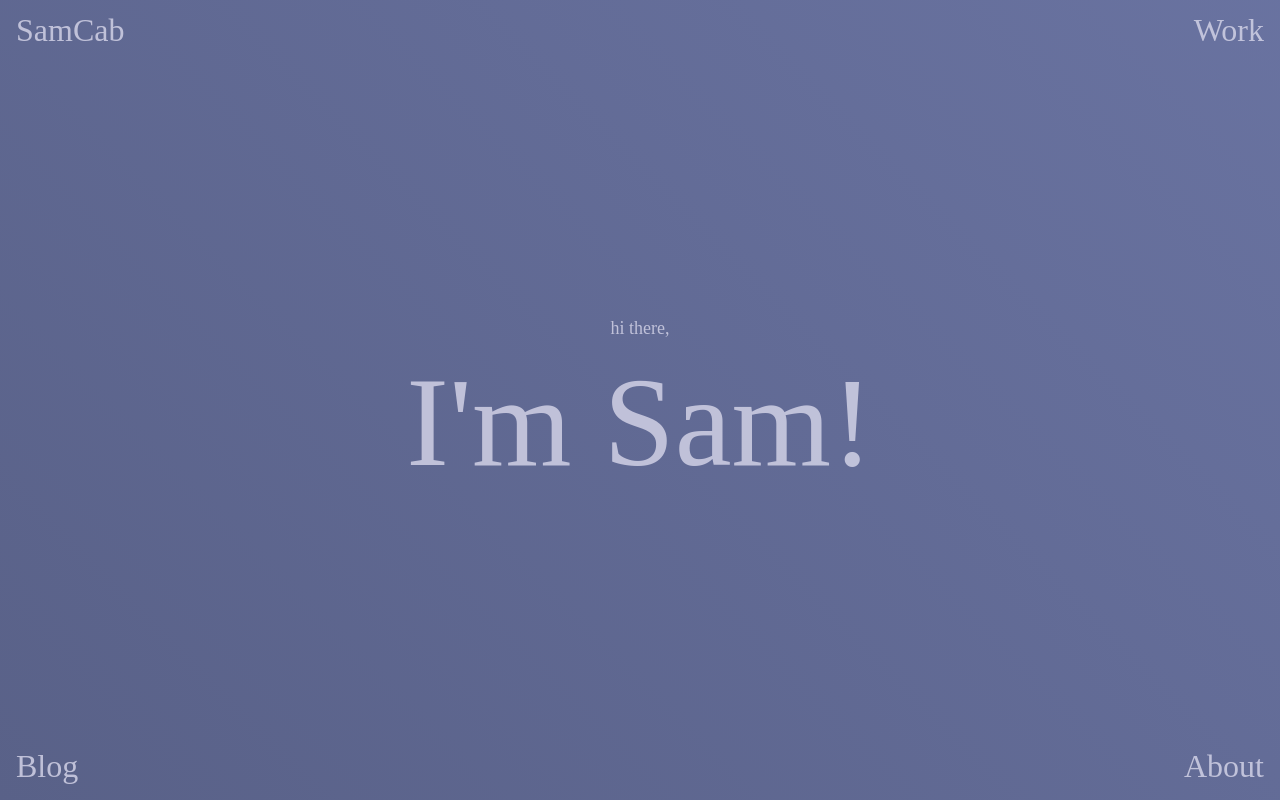
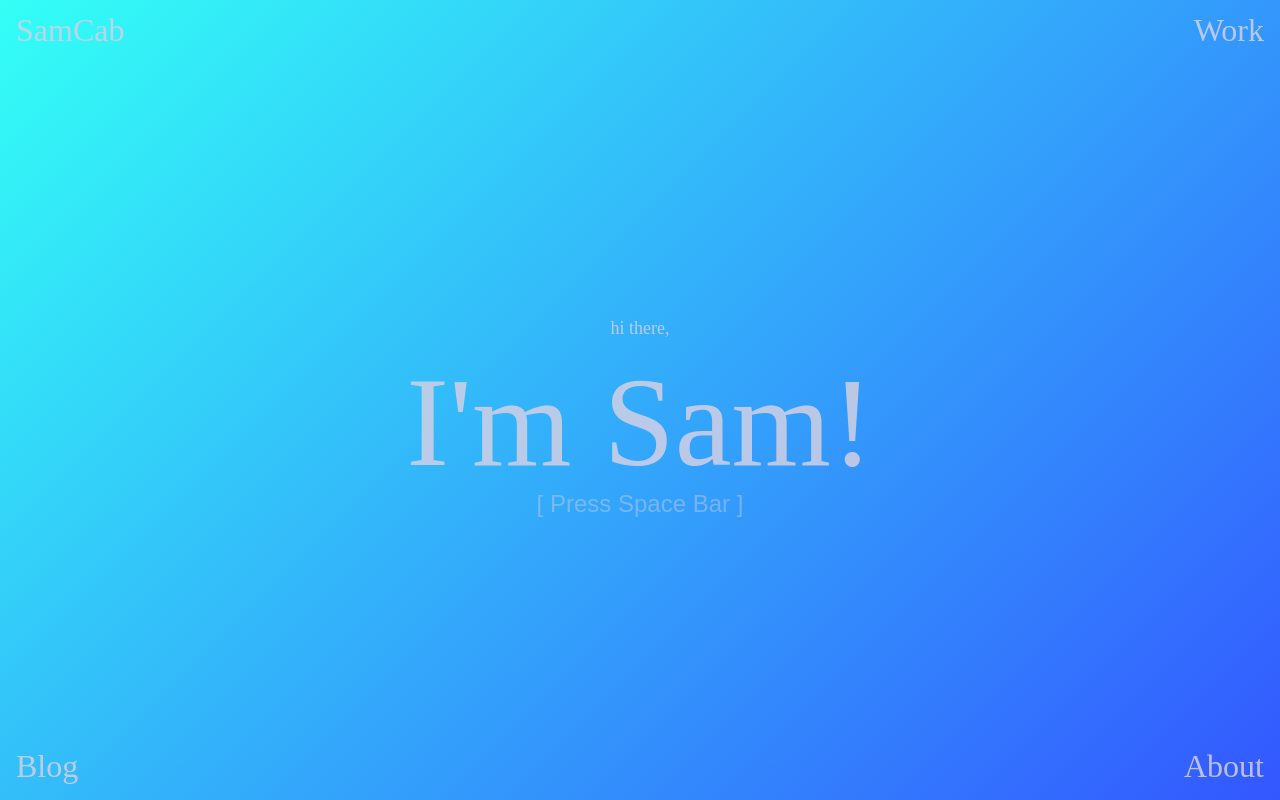
Before and after one commit to samanthacabrera/portfolio, a React (Create React App) app: page / in a window 1280 px wide. Shown: the top 800 px of the page. Built offline with nearby package versions, Linux system fonts and the light colour scheme.

Commit message:
added background randomizer

```diff
--- a/src/About.js
+++ b/src/About.js
@@ -1,22 +1,7 @@
-import React, { useState, useEffect } from "react";
-import LoadingScreen from "./Loading";
+import React from "react";
 import me from "./IMG_0897.JPG";
 
 function About() {
-  const [loading, setLoading] = useState(true);
-
-  useEffect(() => {
-    const timer = setTimeout(() => {
-      setLoading(false);
-    }, 2000); // Simulate loading for 2 seconds
-
-    return () => clearTimeout(timer);
-  }, []);
-
-  if (loading) {
-    return <LoadingScreen />;
-  }
-
   return (
     <section className="flex flex-col justify-center items-center">
       <div className="text-center w-1/2 space-y-20 md:m-40 m-12">
--- a/src/App.jsx
+++ b/src/App.jsx
@@ -6,24 +6,19 @@ import Home from './Home';
 import Projects from './Projects';
 import Blog from './Blog';
 import About from './About';
+import Background from './Background';
 import './tailwind.css';
 import './index.css';
 
 function App() {
-  document.addEventListener("DOMContentLoaded", function () {
-    document.body.addEventListener("keydown", function (event) {
-      let randomColor = '#' + Math.floor(Math.random() * 16777215).toString(16);
-      document.body.style.backgroundColor = randomColor;
-    });
-  });
-
   return (
     <Router>
+      <Background />
       <ProgressBar />
       <Navbar />
       <Switch>
         <Route exact path="/">
-          <Home/>
+          <Home />
         </Route>
         <Route path="/projects">
           <Projects />
@@ -35,8 +30,8 @@ function App() {
           <About />
         </Route>
       </Switch>
-    </Router >
+    </Router>
   );
 }
 
-export default App
+export default App;
--- a/src/Background.js
+++ b/src/Background.js
@@ -1,11 +1,49 @@
-import React from 'react';
+import React, { useState, useEffect } from 'react';
 
-function Background() {
+const Background = () => {
+    const [gradient, setGradient] = useState(getRandomGradient());
+
+    useEffect(() => {
+        const handleKeyDown = (event) => {
+            if (event.code === 'Space') {
+                event.preventDefault();
+                setGradient(getRandomGradient());
+            }
+        };
+
+        window.addEventListener('keydown', handleKeyDown);
+
+        return () => {
+            window.removeEventListener('keydown', handleKeyDown);
+        };
+    }, []);
 
     return (
-        <></>
-
+        <div className="flex justify-center items-center" style={{ ...styles.container, background: gradient }}>
+            <h2 className="text-2xl opacity-50 pt-52">[ Press Space Bar ]</h2>
+        </div>
     );
 };
 
+const getRandomGradient = () => {
+    const colors = [
+        '#FF5733', '#33FF57', '#3357FF', '#FF33A1', '#FF33F6', '#33FFF6'
+    ];
+    const randomColor1 = colors[Math.floor(Math.random() * colors.length)];
+    const randomColor2 = colors[Math.floor(Math.random() * colors.length)];
+    return `linear-gradient(135deg, ${randomColor1}, ${randomColor2})`;
+};
+
+const styles = {
+    container: {
+        position: 'fixed',
+        top: 0,
+        left: 0,
+        width: '100%',
+        height: '100%',
+        zIndex: -1,
+        transition: 'background 0.5s ease'
+    }
+};
+
 export default Background;
--- a/src/Blog.js
+++ b/src/Blog.js
@@ -1,5 +1,4 @@
 import React, { useState, useEffect } from "react";
-import LoadingScreen from "./Loading";
 import ToText from "./ToText";
 
 function Blog() {
@@ -7,7 +6,6 @@ function Blog() {
 
     const [blog, setBlog] = useState({
         items: [],
-        isLoading: true,
         error: null
     });
 
@@ -18,7 +16,6 @@ function Blog() {
                 const blogs = data.items;
                 setBlog({
                     items: blogs,
-                    isLoading: true
                 });
             })
             .catch(err => {
@@ -51,9 +48,9 @@ function Blog() {
 
     return (
         <>
-            {blog.isLoading ? <LoadingScreen /> : displayBlogs()}
             <div id="blog" className="space-y-20 md:m-40 m-12">
                 <h2 className="subHeading text-center lowercase md:text-9xl text-7xl">Check this out</h2>
+                {displayBlogs()}
             </div>
         </>
     );
--- a/src/Loading.jsx
+++ /dev/null
@@ -1,24 +0,0 @@
-import React, { useEffect, useState } from 'react';
-import { FaSpinner } from 'react-icons/fa';
-
-const LoadingScreen = () => {
-    const [isLoading, setIsLoading] = useState(true);
-
-    useEffect(() => {
-        const timer = setTimeout(() => {
-            setIsLoading(false);
-        }, 2000);
-
-        return () => clearTimeout(timer);
-    }, []);
-
-    return (
-        <section id="loading" className={`${isLoading ? 'absolute inset-0 h-screen w-screen flex items-center justify-center' : 'hidden'}`}>
-            <div className="flex flex-row items-center space-x-2">
-                <FaSpinner className="animate-spin text-2xl" />
-            </div>
-        </section>
-    );
-};
-
-export default LoadingScreen;
--- a/src/index.css
+++ b/src/index.css
@@ -44,13 +44,6 @@ nav a {
   font-size: 2rem;
 }
 
-/* LOADING */
-#loading {
-  background: linear-gradient(45deg, black, #a5b4fc);
-  background-size: 400% 400%;
-  animation: gradientAnimation 10s ease infinite;
-}
-
 /* Color Palette: #586ba4, #324376, #f6e5aedc, #f68e5f, #f76c5e */
 
 @keyframes gradientAnimation {
```
